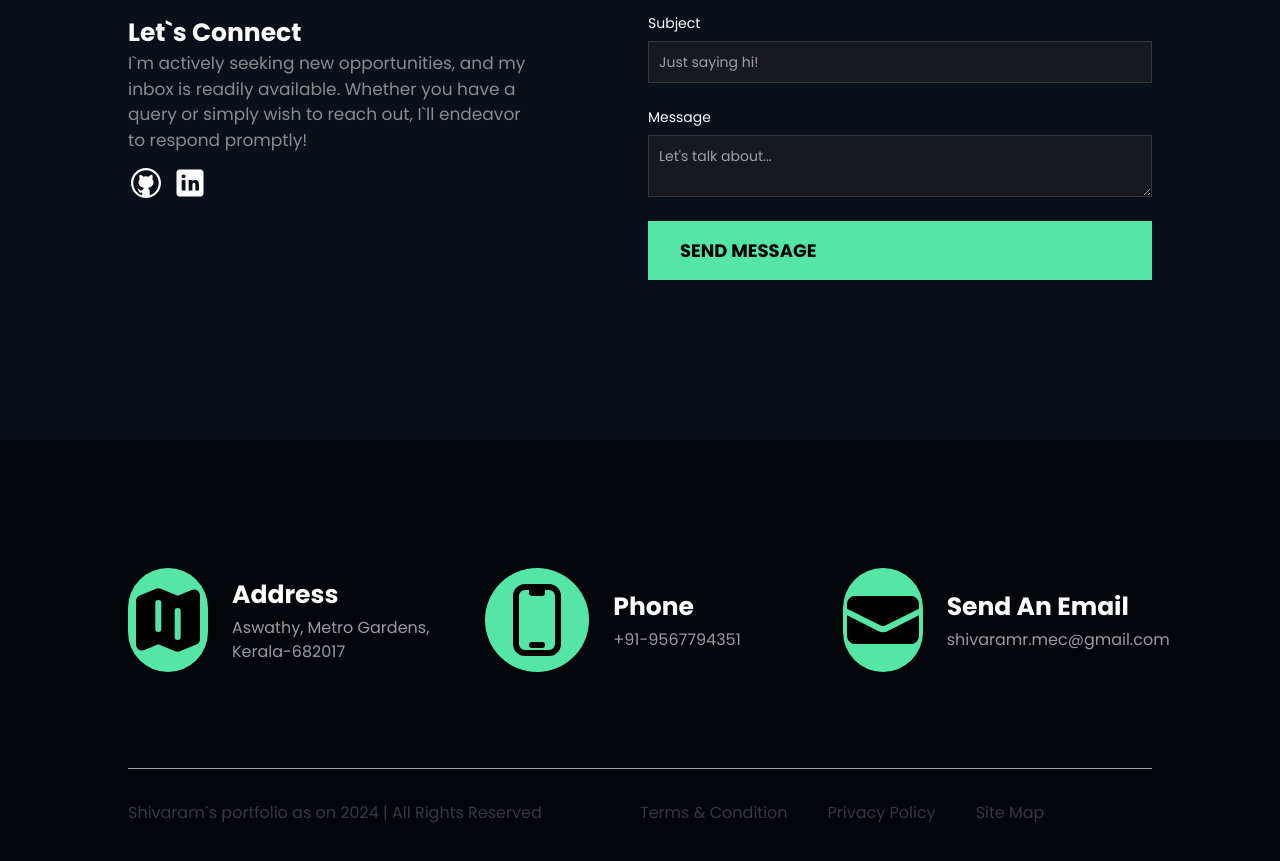
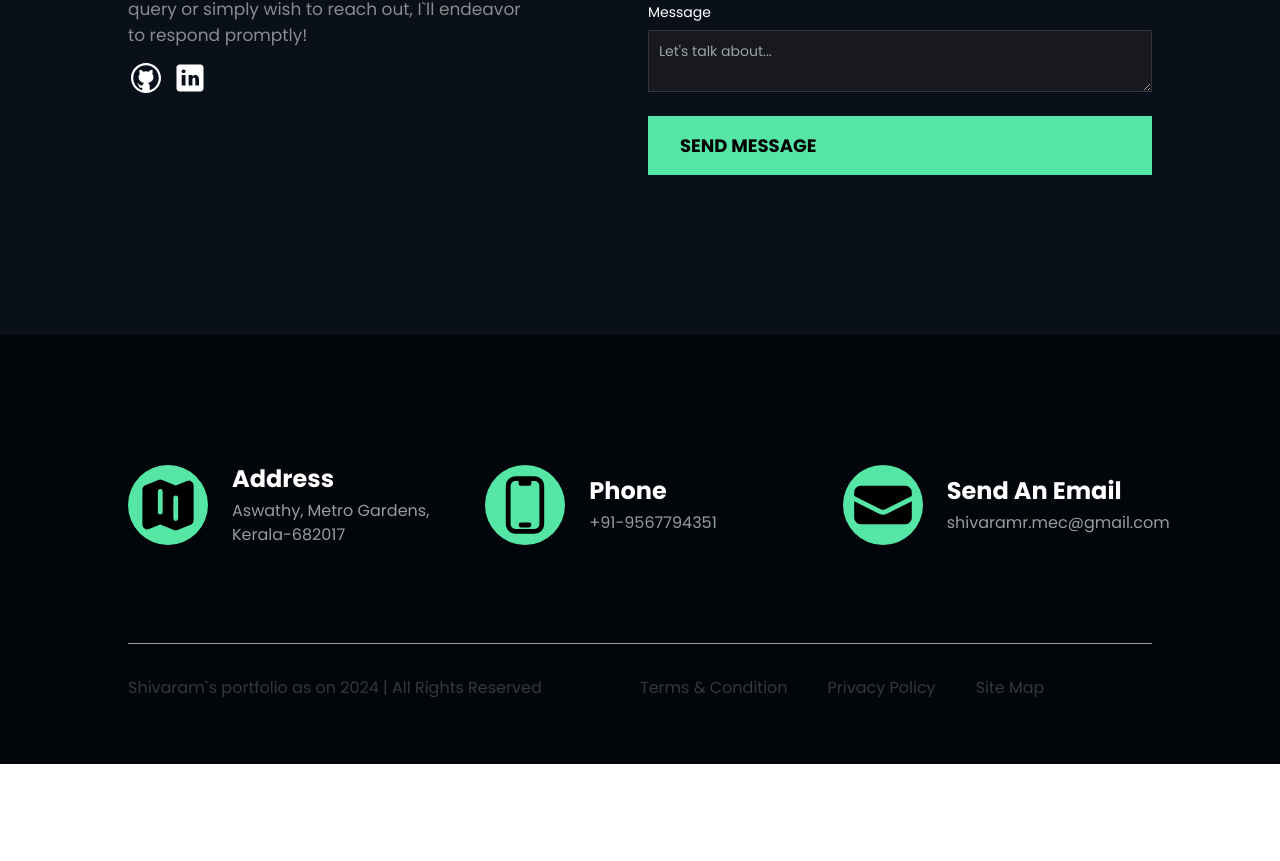
Before and after one commit to shivaramr/shiv-portfolio-24, a Next.js app: page / in a window 1280 px wide. Shown: the part 5968-6829 px from the top of the page. After the commit the page ends 6732 px from the top, so only its background shows below. Built offline with nearby package versions, Linux system fonts and the light colour scheme.

Commit message:
Mobile Responsive issue fix

```diff
--- a/app/components/AboutMe/index.tsx
+++ b/app/components/AboutMe/index.tsx
@@ -15,7 +15,7 @@ const AboutMe = () => {
           </h2>
           <div className="mb-[3rem] flex items-center md:space-x-10">
             <span className="w-[100px] hidden md:block h-[5px] bg-slate-400 rounded-sm"></span>
-            <p className="text-[19px] text-slate-300 w-[80%]">{intro}</p>
+            <p className="text-[19px] text-slate-300 w-[100%]">{intro}</p>
           </div>
           <button className="px-[2rem] hover:bg-yellow-400 transition-all duration-200 py-[1rem] text-[18px] font-bold uppercase bg-[#55e6a5] text-black">
             <a href={cvPath} className="flex items-center space-x-2" download>
--- a/app/components/ContactUs/index.tsx
+++ b/app/components/ContactUs/index.tsx
@@ -49,9 +49,9 @@ const ContactUs = () => {
         Contact <span className="text-yellow-400">Me</span>
       </h1>
       <section className="grid md:grid-cols-2 py-20 gap-4 w-[80%] mx-auto items-center">
-        <div>
+        <div className="mb-4 md:mb-0">
           <h5 className="text-[25px] text-white mt-0 md:mt-[1rem] font-bold">Let`s Connect</h5>
-          <p className="text-[#aaaaaa] font-normal w-[80%] text-[17px] opacity-80 mb-3">{info}</p>
+          <p className="text-[#aaaaaa] font-normal w-[100%] md:w-[80%] text-[17px] opacity-80 mb-3">{info}</p>
           <div className="socials flex flex-row gap-2">
             <Link target="_blank" href={github} rel="noopener noreferrer">
               <Image src="/images/github-icon.svg" alt="github" width={36} height={36} />
--- a/app/components/ExpeienceAndSkill/SkillsItem.tsx
+++ b/app/components/ExpeienceAndSkill/SkillsItem.tsx
@@ -17,9 +17,9 @@ const SkillsItem = ({ title, year, company, data, tech }: Props) => {
       <h1 className="mt-[2rem] uppercase font-semibold text-[20px] sm:text-[25px] md:text-[340x] text-white">
         {title}
       </h1>
-      <p className="text-white font-normal mb-[1rem] w-[80%] text-[17px] opacity-78">{company}</p>
-      <p className="text-[#aaaaaa] font-normal mb-[1rem] w-[80%] text-[17px] opacity-80">{data}</p>
-      <p className="text-[#aaaaaa] font-normal w-[80%] text-[17px] opacity-80">
+      <p className="text-white font-normal mb-[1rem] w-[100%] text-[17px] opacity-78">{company}</p>
+      <p className="text-[#aaaaaa] font-normal mb-[1rem] w-[100%] text-[17px] opacity-80">{data}</p>
+      <p className="text-[#aaaaaa] font-normal w-[100%] text-[17px] opacity-80">
         <span className="font-bold me-1">Technologies Used:</span>
         {tech}
       </p>
--- a/app/components/Footer/index.tsx
+++ b/app/components/Footer/index.tsx
@@ -7,12 +7,12 @@ const Footer = () => {
       <div className="grid border-b-[1px] pb-[6rem] border-gray-400 grid-cols-1 lg:grid-cols-3 md:grid-cols-2 w-[80%] mx-auto gap-[3rem]">
         {footerData.map(({ Icon, heading, value }: FooterDataType) => (
           <div key={heading} className="flex items-center space-x-6">
-            <div className="md:w-[6.5rem] md:h-[6.5rem] w-[5rem] h-[5rem] flex items-center justify-center rounded-full bg-[#55e6a5]">
-              <Icon className="md:w-[5rem] md:h-[5rem] w-[3.5rem] h-[3.5rem] text-black" />
+            <div className="flex-shrink-0 md:w-20 md:h-20 w-16 h-16 flex items-center justify-center rounded-full bg-[#55e6a5]">
+              <Icon className="md:w-16 md:h-16 w-12 h-12 text-black" />
             </div>
-            <div>
-              <h1 className="text-[25px] mb-[0.2rem] font-semibold text-white">{heading}</h1>
-              <p className="text-[16px] w-[100%] text-white opacity-60">{value}</p>
+            <div className="flex-grow">
+              <h1 className="text-2xl mb-1 font-semibold text-white">{heading}</h1>
+              <p className="text-base w-full text-white opacity-60">{value}</p>
             </div>
           </div>
         ))}
```
